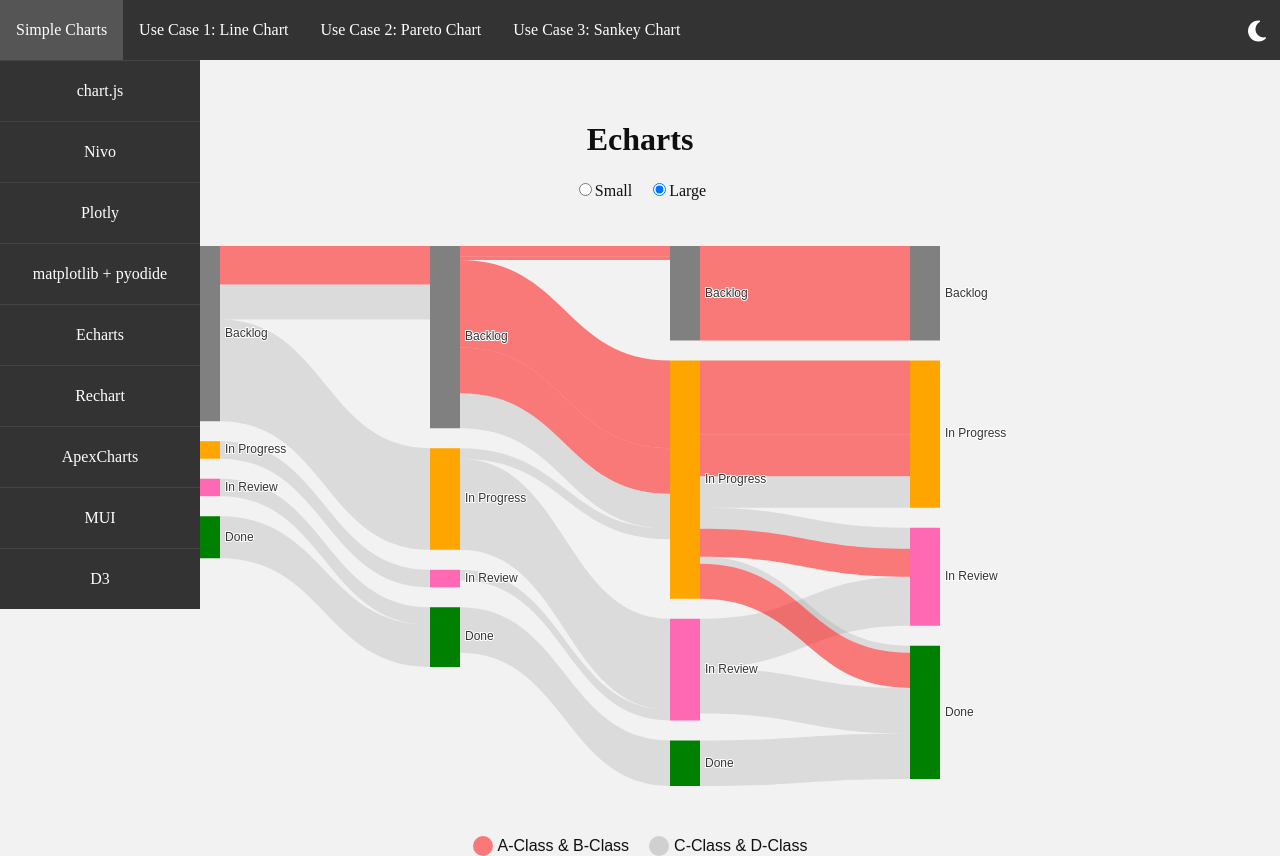
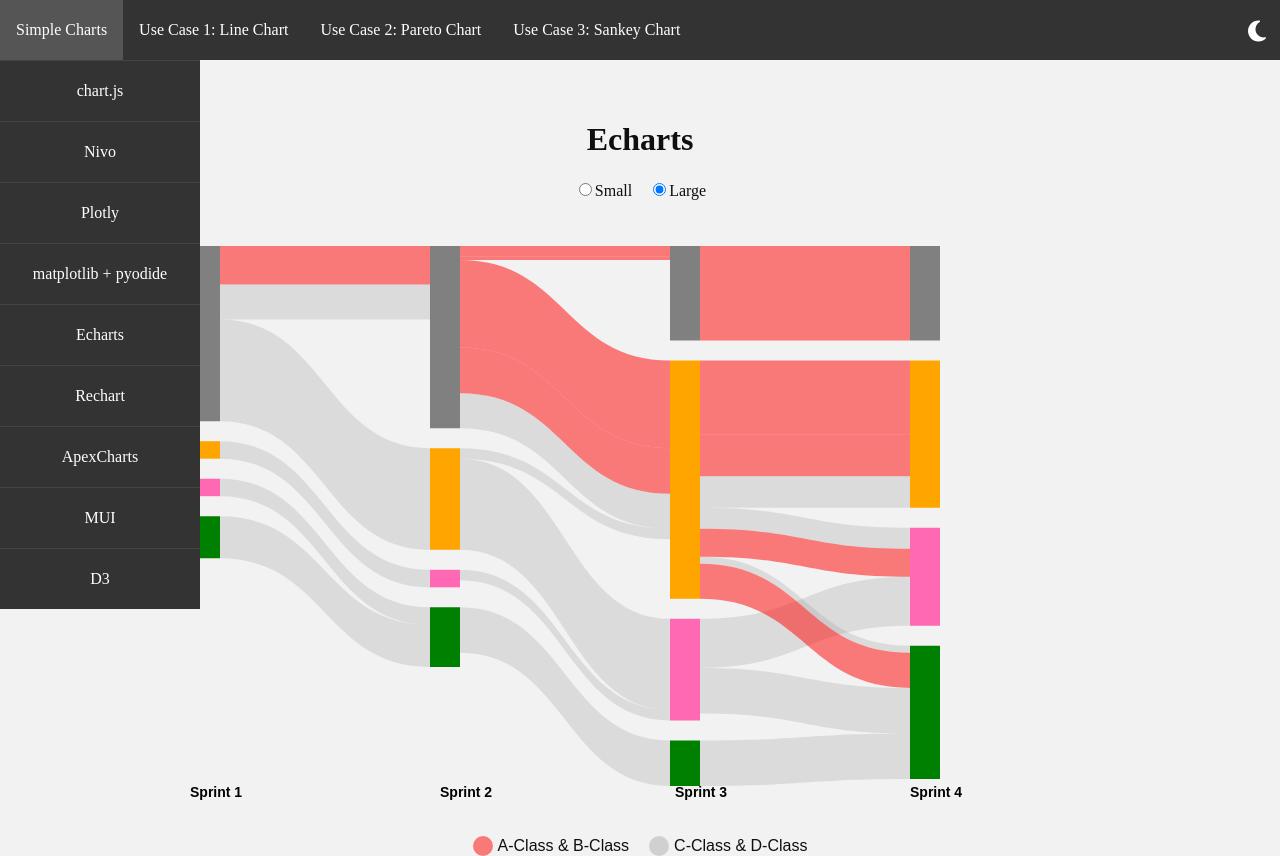
Before and after one commit to Deaniebean/data-viz-libraries, a React (Vite) app: page /echarts/sankey2 in a window 1280 px wide. Built offline with nearby package versions, Linux system fonts and the light colour scheme; what chartjs-chart-sankey, chartjs-plugin-datalabels would draw is missing.

Commit message:
echarts sankey v2

```diff
--- a/src/charts/customCharts/sankeyChart/ApexSankey.tsx
+++ b/src/charts/customCharts/sankeyChart/ApexSankey.tsx
@@ -35,22 +35,22 @@ export const ApexSankeyChart = () => {
 
       const data = {
         nodes: [
-          { id: "Q1 Backlog", title: "", color: "#80808080" },
-          { id: "Q1 In Progress", title: "", color: "#FFA50080" },
-          { id: "Q1 In Review", title: "", color: "#FF69B480" },
-          { id: "Q1 Done", title: "", color: "#00800080" },
-          { id: "Q2 Backlog", title: "", color: "#80808080" },
-          { id: "Q2 In Progress", title: "", color: "#FFA50080" },
-          { id: "Q2 In Review", title: "", color: "#FF69B480" },
-          { id: "Q2 Done", title: "", color: "#00800080" },
-          { id: "Q3 Backlog", title: "", color: "#80808080" },
-          { id: "Q3 In Progress", title: "", color: "#FFA50080" },
-          { id: "Q3 In Review", title: "", color: "#FF69B480" },
-          { id: "Q3 Done", title: "", color: "#00800080" },
-          { id: "Q4 Backlog", title: "", color: "#80808080" },
-          { id: "Q4 In Progress", title: "", color: "#FFA50080" },
-          { id: "Q4 In Review", title: "", color: "#FF69B480" },
-          { id: "Q4 Done", title: "", color: "#00800080" },
+          { id: "Q1 Backlog", title: "Q1 Backlog", color: "#80808080" },
+          { id: "Q1 In Progress", title: "Q1 In Progress", color: "#FFA50080" },
+          { id: "Q1 In Review", title: "Q1 In Review", color: "#FF69B480" },
+          { id: "Q1 Done", title: "Q1 Done", color: "#00800080" },
+          { id: "Q2 Backlog", title: "Q2 Backlog", color: "#80808080" },
+          { id: "Q2 In Progress", title: "Q2 In Progress", color: "#FFA50080" },
+          { id: "Q2 In Review", title: "Q2 In Review", color: "#FF69B480" },
+          { id: "Q2 Done", title: "Q2 Done", color: "#00800080" },
+          { id: "Q3 Backlog", title: "Q3 Backlog", color: "#80808080" },
+          { id: "Q3 In Progress", title: "Q3 In Progress", color: "#FFA50080" },
+          { id: "Q3 In Review", title: "Q3 In Review", color: "#FF69B480" },
+          { id: "Q3 Done", title: "Q3 Done", color: "#00800080" },
+          { id: "Q4 Backlog", title: "Q4 Backlog", color: "#80808080" },
+          { id: "Q4 In Progress", title: "Q4 In Progress", color: "#FFA50080" },
+          { id: "Q4 In Review", title: "Q4 In Review", color: "#FF69B480" },
+          { id: "Q4 Done", title: "Q4 Done", color: "#00800080" },
         ],
         edges: edges,
         options: {
@@ -69,13 +69,6 @@ export const ApexSankeyChart = () => {
           tooltipBGColor: "#fff",
           edgeOpacity: 0.7,
           edgeGradientFill: true,
-        },
-        plotOptions: {
-          sankey: {
-            label: {
-              show: false, // Hides the labels
-            },
-          },
         },
       };
 
--- a/src/charts/customCharts/sankeyChart/sankeyforPareto/EchartsSankey2.tsx
+++ b/src/charts/customCharts/sankeyChart/sankeyforPareto/EchartsSankey2.tsx
@@ -107,10 +107,55 @@ const options = {
       nodeGap: 20,
       layoutIterations: 0,
       label: {
-        show: true,
+        show: false,
+        /*
         formatter: function (params) {
           return params.name.split("_")[1]; // Show only the status name
-        },
+
+        },  */
+      },
+    },
+  ],
+
+  graphic: [
+    {
+      type: 'text',
+      left: '5%',
+      top: '95%',
+      style: {
+        text: 'Sprint 1',
+        font: 'bold 14px Arial',
+        fill: '#000',
+      },
+    },
+    {
+      type: 'text',
+      left: '30%',
+      top: '95%',
+      style: {
+        text: 'Sprint 2',
+        font: 'bold 14px Arial',
+        fill: '#000',
+      },
+    },
+    {
+      type: 'text',
+      left: '53.5%',
+      top: '95%',
+      style: {
+        text: 'Sprint 3',
+        font: 'bold 14px Arial',
+        fill: '#000',
+      },
+    },
+    {
+      type: 'text',
+      left: '77%',
+      top: '95%',
+      style: {
+        text: 'Sprint 4',
+        font: 'bold 14px Arial',
+        fill: '#000',
       },
     },
   ],
```
